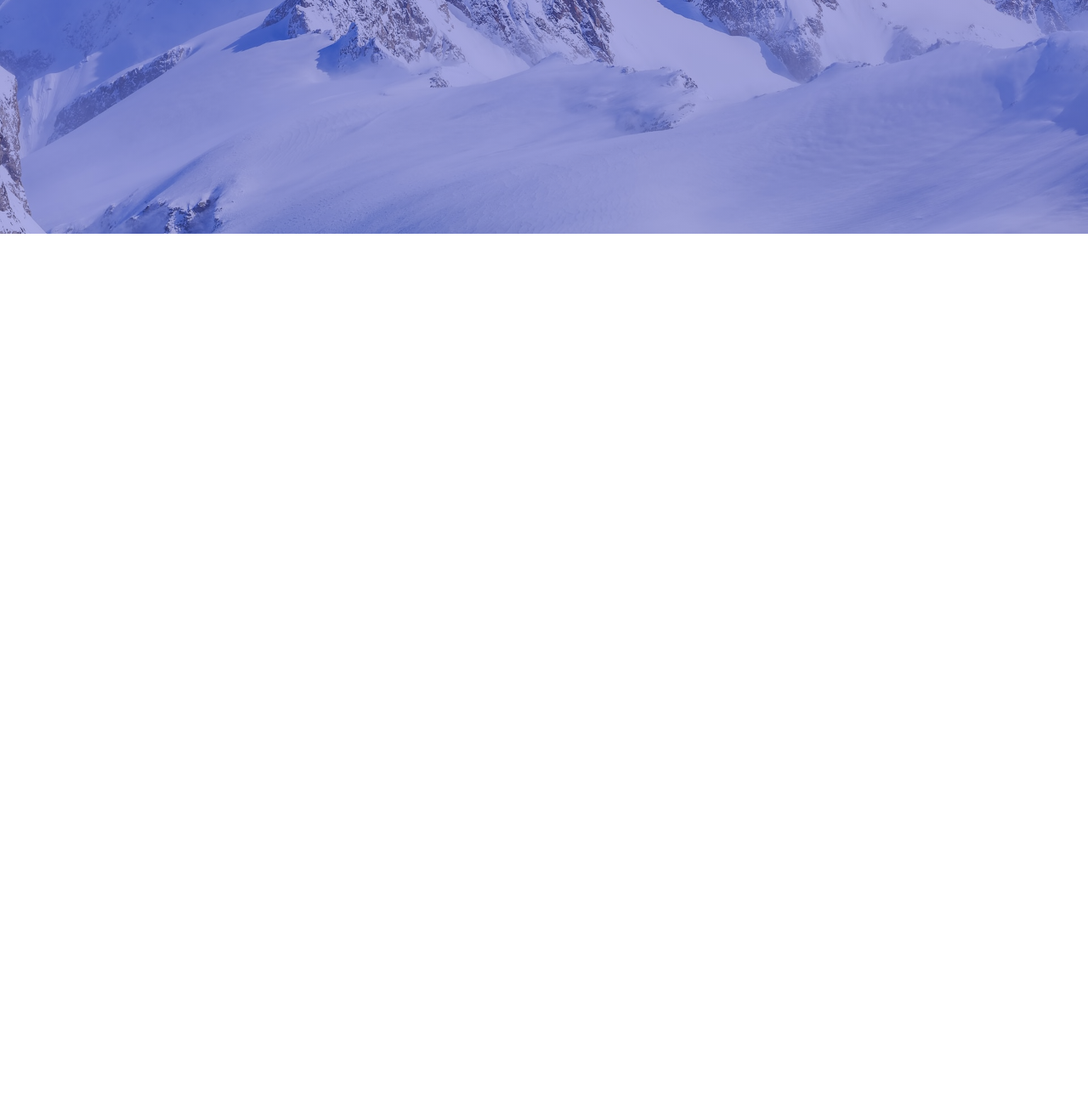
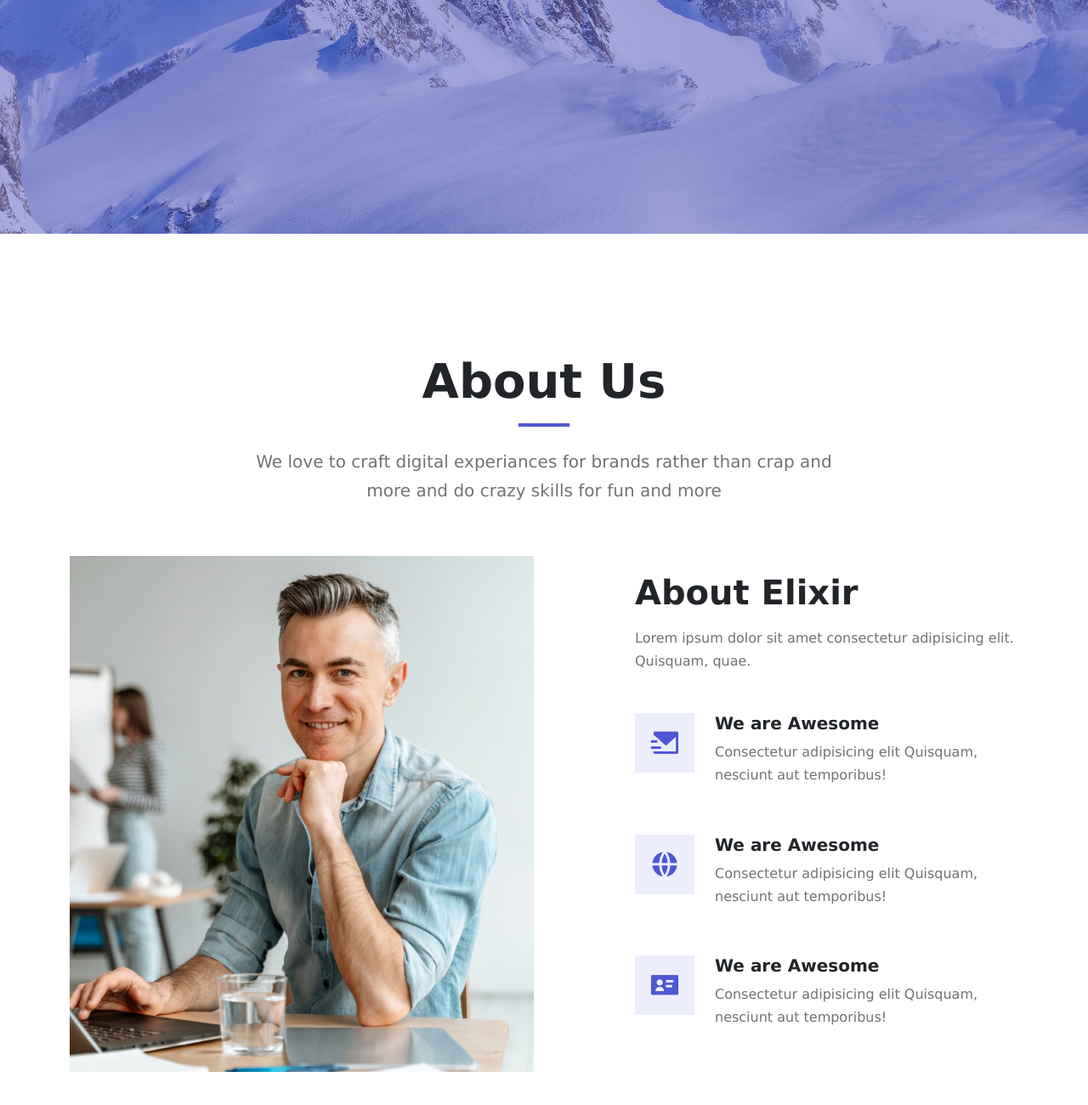
Before and after one commit to mycodewolrd/Elixir.---Bootstrap-Design, a plain HTML site: page index.html in a window 1280 px wide. Shown: the part 590-1890 px from the top of the page at 85% size. Before the commit the page ends 865 px from the top, so only its background shows below. Drawn offline with nearby package versions, Linux system fonts and the light colour scheme.

Commit message:
Design About Us Section

```diff
--- a/css/style.css
+++ b/css/style.css
@@ -9,7 +9,7 @@
     --c-brand-rgb: 78, 87, 212;
     --c-body: #727272;
     --font-base: 'Lucida Sans', 'Lucida Sans Regular', 'Lucida Grande', 'Lucida Sans Unicode', Geneva, Verdana, sans-serif;
-    --box-shadow: 0px 15px 25px rgba(0,0,0,0.08);
+    --box-shadow: 0px 15px 25px rgba(0, 0, 0, 0.08);
     --transition: all 0.5s ease;
 }
 
@@ -21,8 +21,18 @@ body {
     color: var(--c-body);
 }
 
-h1, h2, h3,h4, h5, h6,
-.h1, .h2, .h3, .h4, .h5, .h6 {
+h1,
+h2,
+h3,
+h4,
+h5,
+h6,
+.h1,
+.h2,
+.h3,
+.h4,
+.h5,
+.h6 {
     font-weight: 600;
     color: var(--c-dark);
 }
@@ -55,7 +65,7 @@ img {
 
 
 /* NavBar */
-.navbar{
+.navbar {
     box-shadow: var(--box-shadow);
 }
 
@@ -68,7 +78,7 @@ img {
     color: var(--c-brand);
 }
 
-.btn{
+.btn {
     font-size: 14px;
     font-weight: 600;
     padding: 10px 20px;
@@ -77,13 +87,13 @@ img {
     margin-top: 6px;
 }
 
-.btn-brand{
+.btn-brand {
     color: white;
     background-color: var(--c-brand);
     border-color: var(--c-brand);
 }
 
-.btn-brand:hover{
+.btn-brand:hover {
     background-color: var(--c-brand-light);
     color: white;
     border-color: var(--c-brand-light);
@@ -92,8 +102,39 @@ img {
 
 
 /* HERO Section */
-#hero{
+#hero {
     background: linear-gradient(rgba(var(--c-brand-rgb), 0.507), rgba(var(--c-brand-rgb), 0.438)), url(../assets/images/hero-1.jpg);
     background-size: cover;
     background-position: center;
 }
+
+
+/* ABOUT Section */
+.section-title {
+    margin-bottom: 60px;
+}
+
+.section-title .line {
+    width: 60px;
+    height: 4px;
+    background-color: var(--c-brand);
+    margin: 16px auto 24px auto;
+}
+
+.section-title p {
+    max-width: 700px;
+    margin: 0 auto;
+}
+
+.icon-box {
+    width: 70px;
+    height: 70px;
+    display: inline-flex;
+    flex: none;
+    align-items: center;
+    justify-content: center;
+    font-size: 35px;
+    color: var(--c-brand);
+    background: rgba(var(--c-brand-rgb), 0.1);
+    ;
+}
--- a/index.html
+++ b/index.html
@@ -82,10 +82,62 @@
         </div>
     </section>
 
-    <script src="https://cdn.jsdelivr.net/npm/bootstrap@5.3.3/dist/js/bootstrap.bundle.min.js"></script>
-    <script src="https://cdn.jsdelivr.net/npm/@fancyapps/ui@4.0/dist/fancybox.umd.js"></script>
-    <script src="https://unpkg.com/aos@next/dist/aos.js"></script>
-    <script src="./assets/js/main.js"></script>
+    <!-- ABOUT Section -->
+    <section id="about" class="section-padding">
+        <div class="container">
+            <div class="row">
+                <div class="col-12 text-center">
+                    <div class="section-title">
+                        <h1 class="fw-semibold display-4">About Us</h1>
+                        <div class="line"></div>
+                        <p class="lead">We love to craft digital experiances for brands rather than crap and more and do
+                            crazy skills for fun and more</p>
+                    </div>
+                </div>
+            </div>
+
+            <div class="row align-items-center justify-content-between">
+                <div class="col-lg-6">
+                    <img src="./assets/images/about.jpg" alt="about" class="img-fluid">
+                </div>
+                <div class="col-lg-5">
+                    <h1>About Elixir</h1>
+                    <p class="mt-3 mb-4">Lorem ipsum dolor sit amet consectetur adipisicing elit. Quisquam, quae.</p>
+                    <div class="d-flex mb-3 pt-4">
+                        <div class="icon-box me-4">
+                            <i class="ri-mail-send-fill"></i>
+                        </div>
+                        <div>
+                            <h5>We are Awesome</h5>
+                            <p class="fs-6">Consectetur adipisicing elit Quisquam, nesciunt aut temporibus!</p>
+                        </div>
+                    </div>
+                    <div class="d-flex mb-3 pt-4">
+                        <div class="icon-box me-4">
+                            <i class="ri-global-fill"></i>
+                        </div>
+                        <div>
+                            <h5>We are Awesome</h5>
+                            <p class="fs-6">Consectetur adipisicing elit Quisquam, nesciunt aut temporibus!</p>
+                        </div>
+                    </div>
+                    <div class="d-flex mb-3 pt-4">
+                        <div class="icon-box me-4">
+                            <i class="ri-id-card-fill"></i>
+                        </div>
+                        <div>
+                            <h5>We are Awesome</h5>
+                            <p class="fs-6">Consectetur adipisicing elit Quisquam, nesciunt aut temporibus!</p>
+                        </div>
+                    </div>
+                </div>
+            </div>
+        </div>
+
+        <script src="https://cdn.jsdelivr.net/npm/bootstrap@5.3.3/dist/js/bootstrap.bundle.min.js"></script>
+        <script src="https://cdn.jsdelivr.net/npm/@fancyapps/ui@4.0/dist/fancybox.umd.js"></script>
+        <script src="https://unpkg.com/aos@next/dist/aos.js"></script>
+        <script src="./assets/js/main.js"></script>
 </body>
 
 </html>
```
